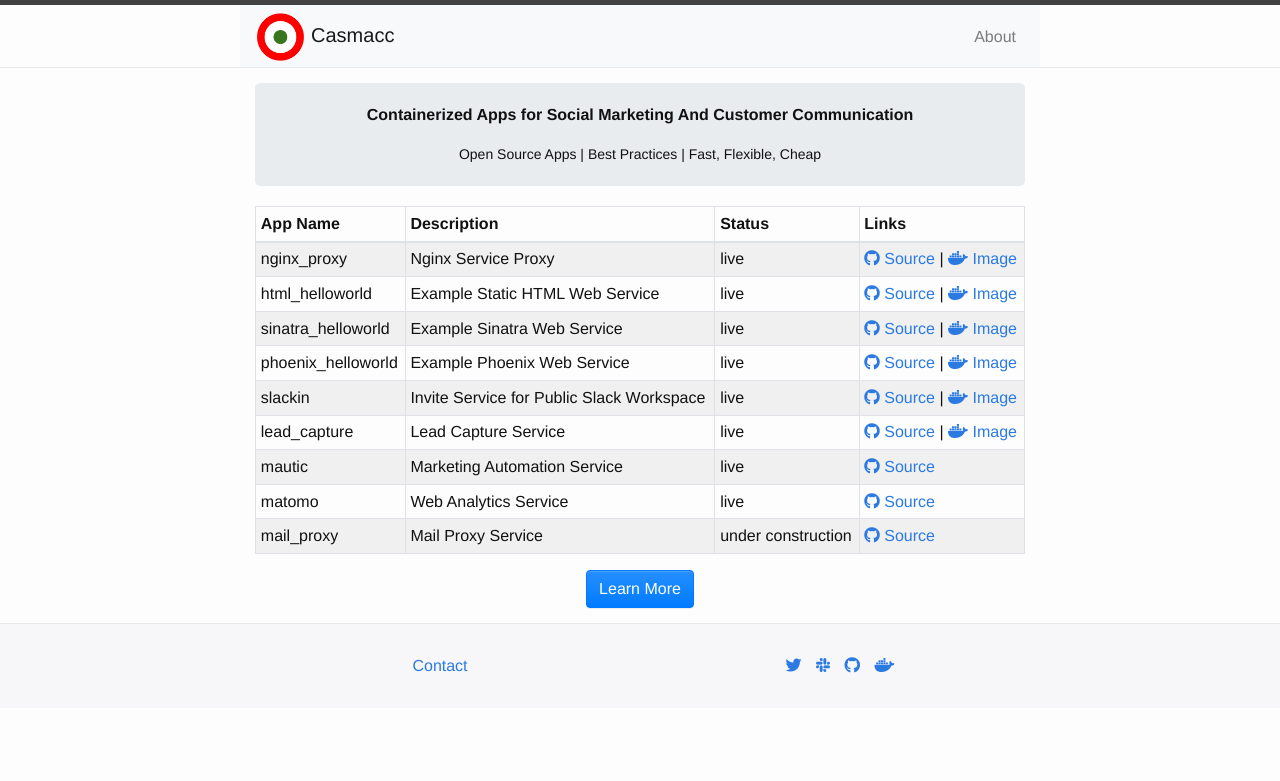
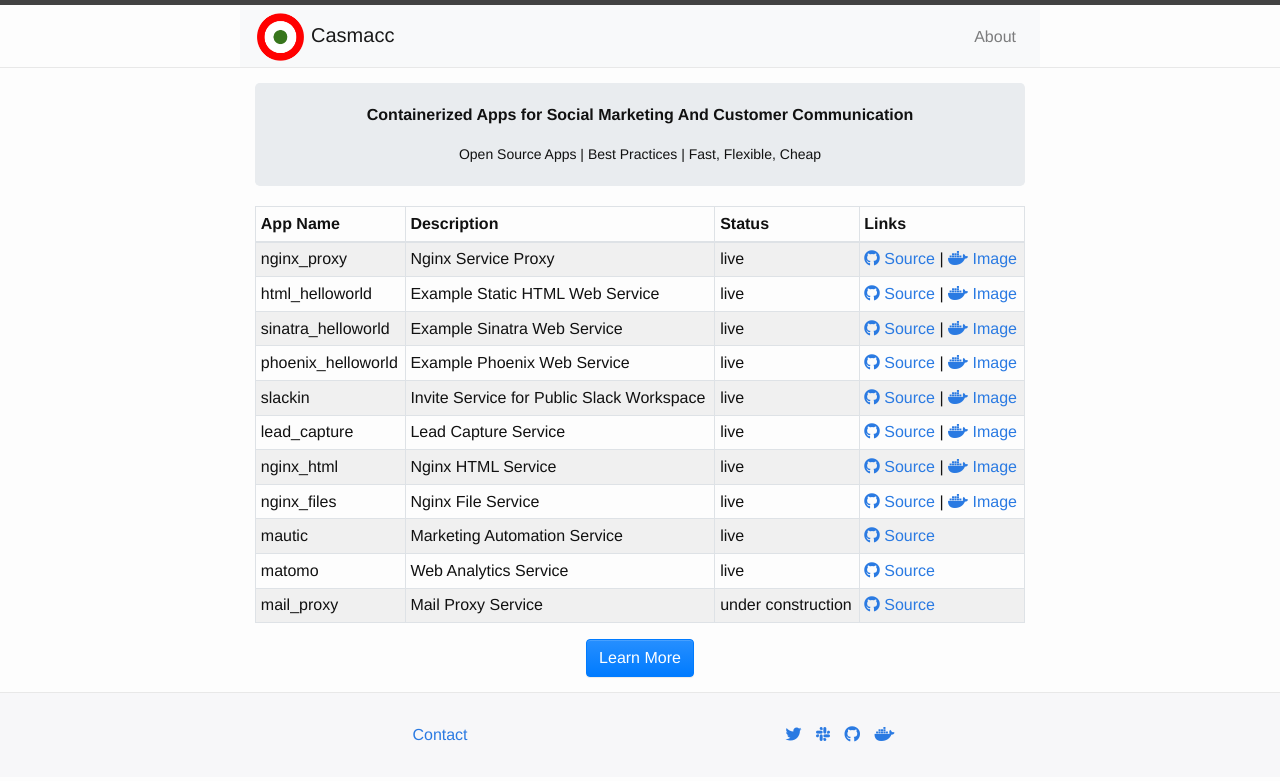
Before and after one commit to casmacc/website, a Jekyll site: the page built from docs/index.html, in a window 1280 px wide. Shown: the top 781 px of the page. Built offline with Jekyll 4.4.1, drawn with Linux system fonts in a browser that asks for light colours; nearby versions of some CDN libraries; the list of posts is cut into pages by our own code.

Commit message:
Update webpage

```diff
--- a/docs/index.html
+++ b/docs/index.html
@@ -104,6 +104,34 @@
         </a>
     </tr>
     <tr>
+      <td>nginx_html</td>
+      <td>Nginx HTML Service</td>
+      <td>live</td>
+      <td>
+        <a href=https://github.com/casmacc/nginx_html target='_blank'>
+          <i class='fab fa-github'></i> Source
+        </a>
+        |
+        <a href=https://hub.docker.com/r/casmacc/nginx_html target='_blank'>
+          <i class='fab fa-docker'></i> Image
+        </a>
+      </td>
+    </tr>
+    <tr>
+      <td>nginx_files</td>
+      <td>Nginx File Service</td>
+      <td>live</td>
+      <td>
+        <a href=https://github.com/casmacc/nginx_files target='_blank'>
+          <i class='fab fa-github'></i> Source
+        </a>
+        |
+        <a href=https://hub.docker.com/r/casmacc/nginx_files target='_blank'>
+          <i class='fab fa-docker'></i> Image
+        </a>
+      </td>
+    </tr>
+    <tr>
       <td>mautic</td>
       <td>Marketing Automation Service</td>
       <td>live</td>
```
